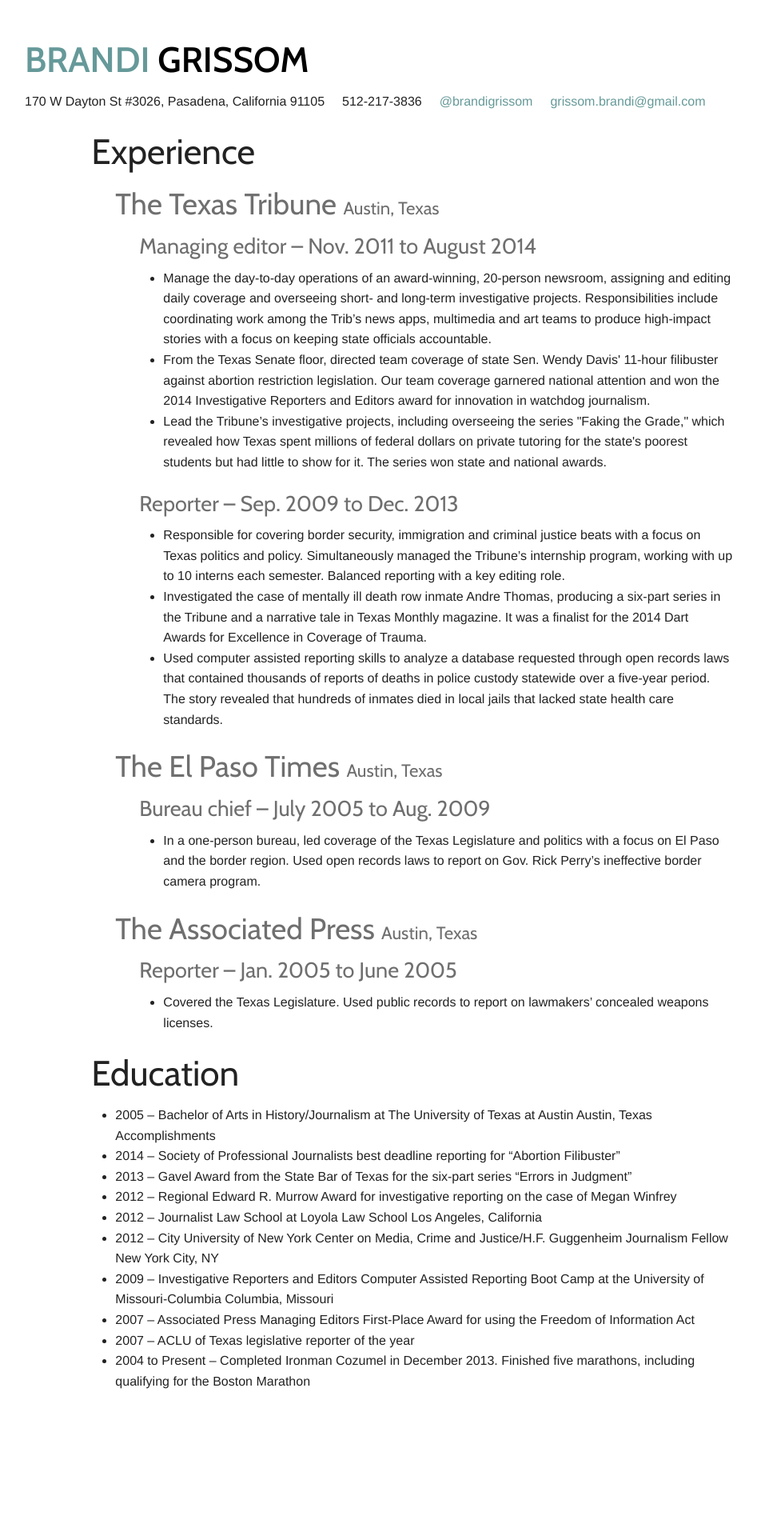
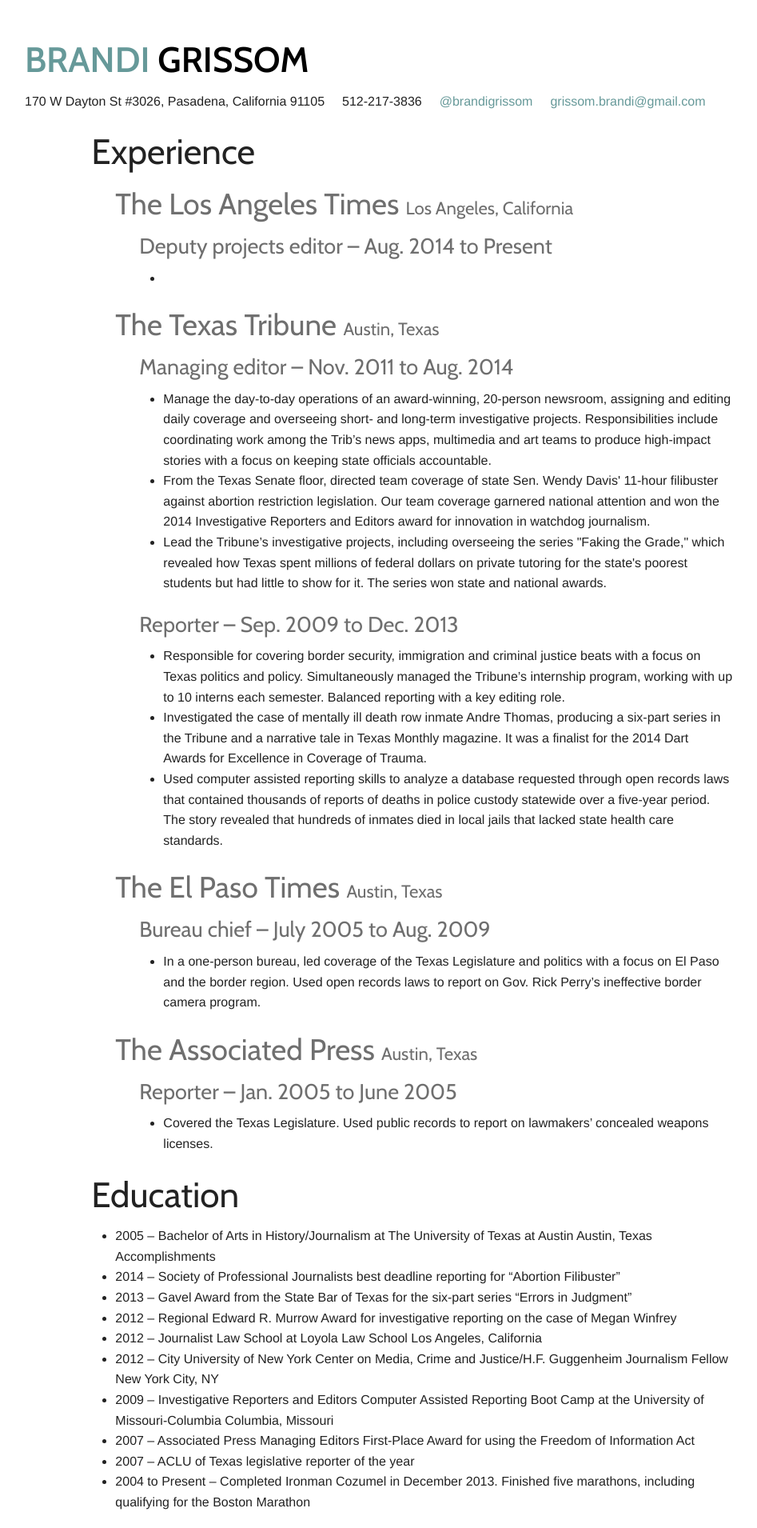
Before and after one commit to BrandiGrissom/resume, a Jekyll site: the page built from index.html, in a window 1280 px wide. Shown: the whole page at 80% size, without its empty margins (124-1071 px from the left). Built offline with Jekyll 4.4.1, drawn with Linux system fonts in a browser that asks for light colours; before the commit the page ends 1759 px from its top, so only the background shows below that.

Commit message:
Added new LA Times job

```diff
--- a/index.html
+++ b/index.html
@@ -17,11 +17,23 @@
     <h1>Experience</h1>
 
     <h2 class="subheader">
+      The Los Angeles Times
+      <small>Los Angeles, California</small>
+    </h2>
+
+    <h3 class="subheader">Deputy projects editor – Aug. 2014 to Present</h3>
+
+    <ul>
+      <li>
+      </li>
+    </ul>
+
+    <h2 class="subheader">
       The Texas Tribune
       <small>Austin, Texas</small>
     </h2>
 
-    <h3 class="subheader">Managing editor – Nov. 2011 to August 2014</h3>
+    <h3 class="subheader">Managing editor – Nov. 2011 to Aug. 2014</h3>
 
     <ul>
       <li>
```
